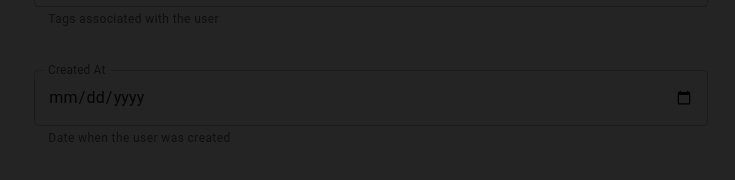
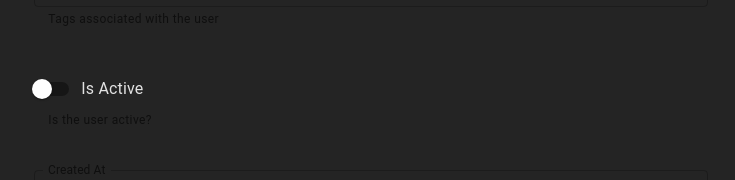
Before and after one commit to artemkhasin/new-zod-v4-poc-vait-for-stable-zod4-, a React (Vite) app: page / in a window 1280 px wide. Shown: the part 688-868 px from the top of the page, without its empty margins (269-1004 px from the left). Built offline with nearby package versions, Linux system fonts and the light colour scheme.

Commit message:
feat: add isActive field to user schema for active status tracking

```diff
--- a/src/schemas/index.ts
+++ b/src/schemas/index.ts
@@ -24,6 +24,11 @@ export const myZodSampleSchema = z.object({
             label: 'Tags',
             description: 'Tags associated with the user',
             inputType: 'FormTagsInput',
+        }).optional(),
+    isActive: z.boolean().meta({
+            label: 'Is Active',
+            description: 'Is the user active?',
+            inputType: 'FormSwitch',
         }).optional(),
     createdAt: z.string().refine(dateString => !isNaN(Date.parse(dateString)), {
             error: 'Created At must be a valid date',
```
